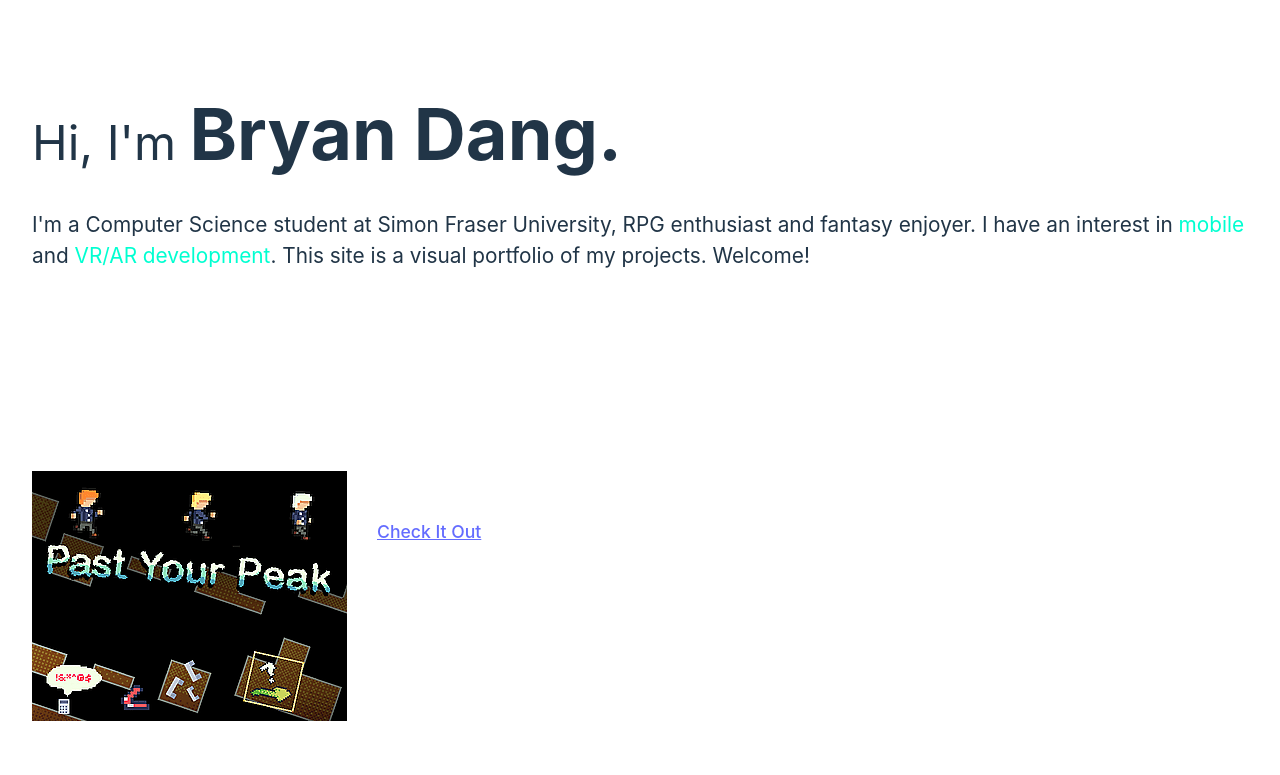
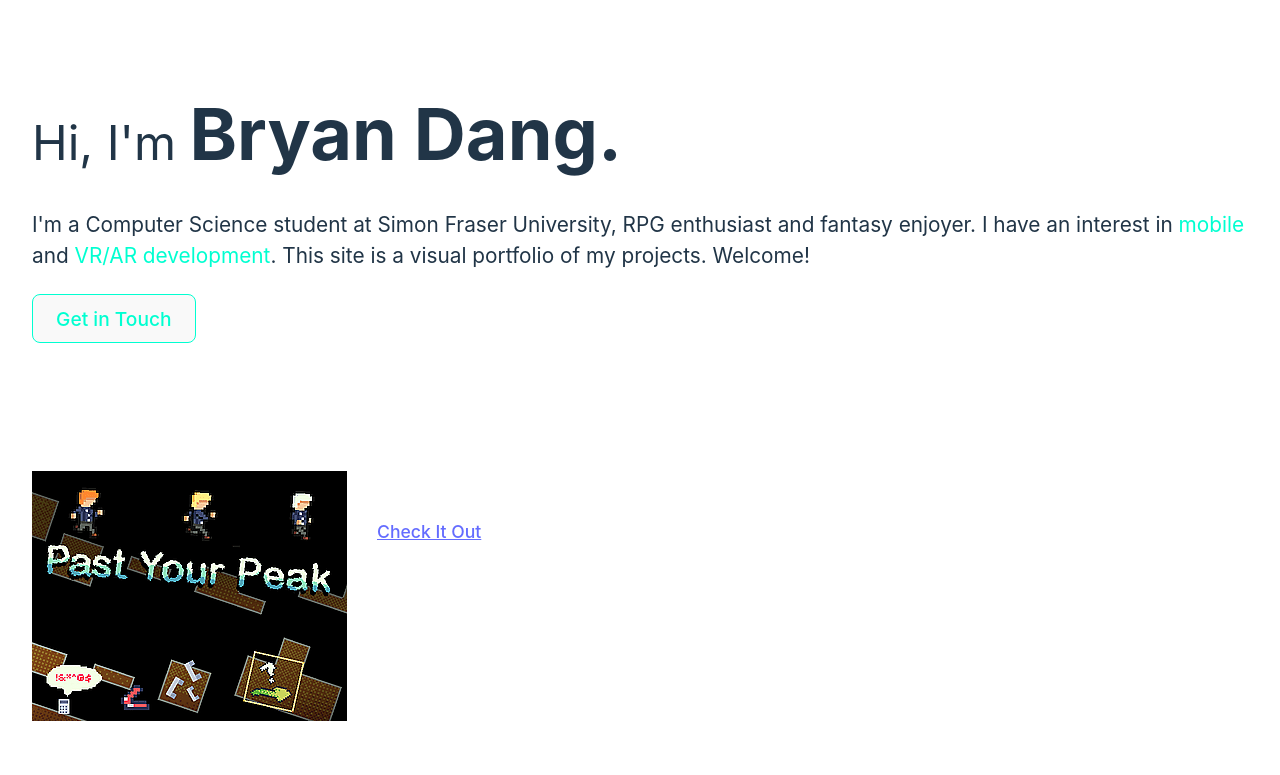
Before and after one commit to itsBryD/portfolio, a React (Vite) app: page / in a window 1280 px wide. Shown: the top 775 px of the page. Built offline with nearby package versions, Linux system fonts and the light colour scheme.

Commit message:
replace resume with email

```diff
--- a/src/App.css
+++ b/src/App.css
@@ -7,7 +7,7 @@
 
 .logo-linkedin {
   height: 3em;
-  /* margin-left: 20px; */
+  margin-left: 20px;
   /* padding: 1.5em; */
 }
 
--- a/src/App.jsx
+++ b/src/App.jsx
@@ -13,8 +13,9 @@ function App() {
   const [count, setCount] = useState(0)
 
   const openResume = () => {
-    const resumePath = 'src/resume-page.html';
-    window.open(resumePath, '_blank');
+    // const resumePath = 'src/resume-page.html';
+    // window.open(resumePath, '_blank');
+    window.location.href = 'mailto:bryandang10@gmail.com'
   }
 
   return (
@@ -32,9 +33,9 @@ function App() {
       </p>
 
       <div className="resume">
-        {/* <button onClick={openResume}>
-          See My Resume
-        </button> */}
+        <button onClick={openResume}>
+          Get in Touch
+        </button>
         <div>
           <a href="https://www.linkedin.com/in/bryanjhdang/" target="_blank">
             <img src={linkedinLogo} className="logo-linkedin" alt="LinkedIn logo" />
```
